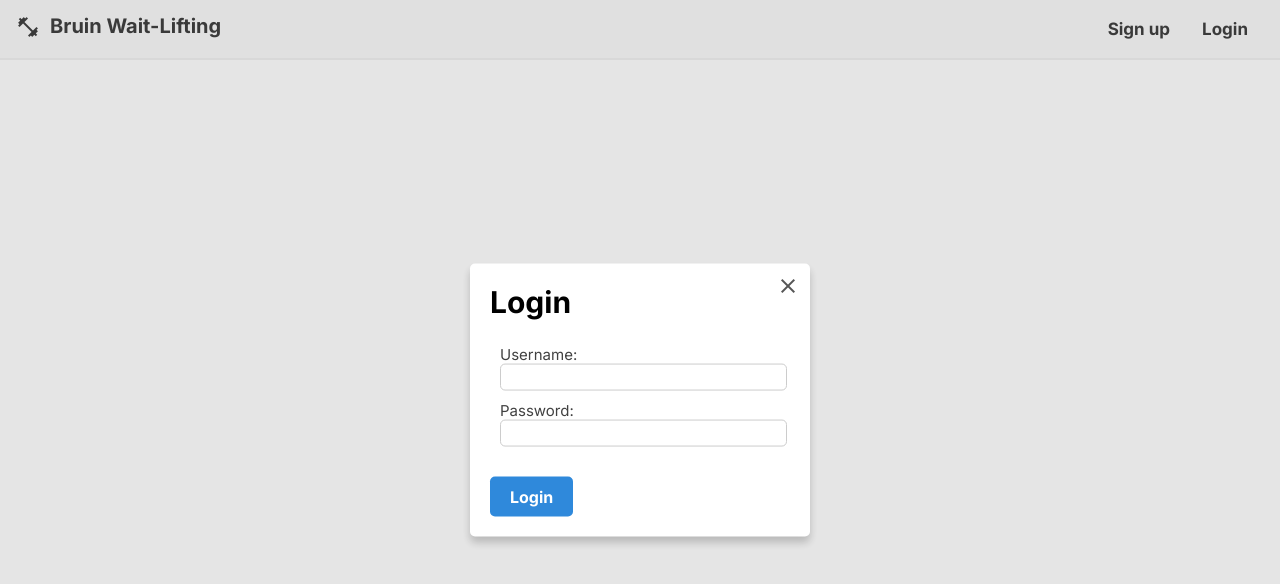
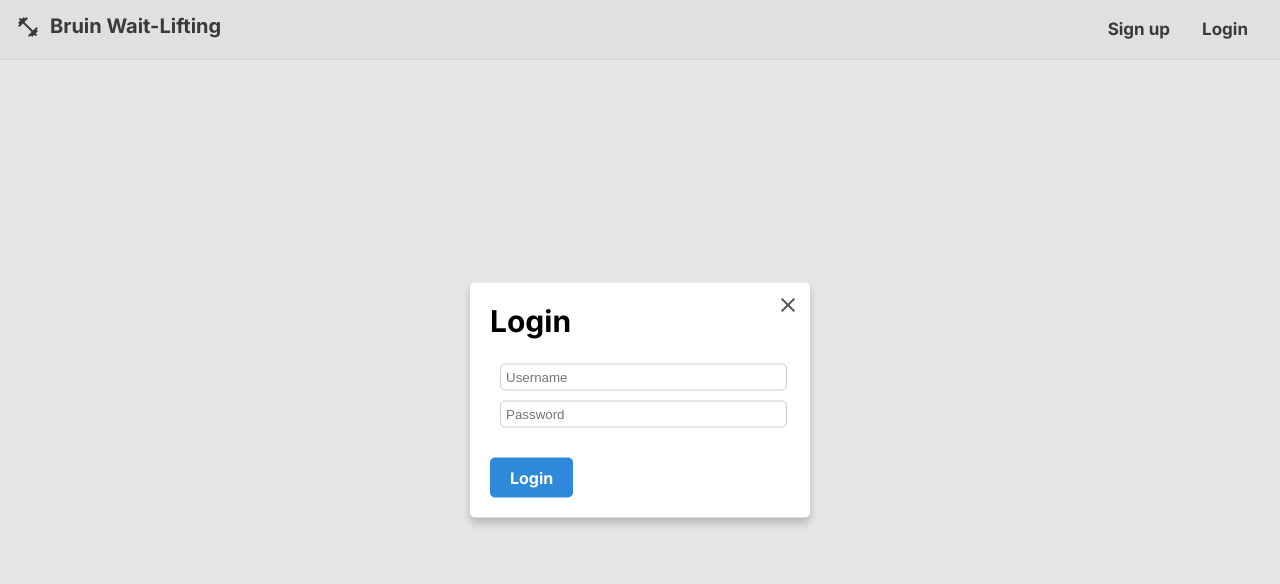
Before and after one commit to kwong05/f24cs35l, a React (Create React App) app: page / in a window 1280 px wide. Both pictures are taken after a click on the element "Login". Shown: the top 584 px of the page. Built offline with nearby package versions, Linux system fonts and the light colour scheme.

Commit message:
Added error messaging, slightly changed input fields

```diff
--- a/src/App.js
+++ b/src/App.js
@@ -3,12 +3,13 @@ import { BrowserRouter as Router, useParams, Link } from 'react-router-dom';
 import { Routes, Route } from 'react-router-dom';
 
 //handles all machines
-function MachineCards({machines, joinSeen, toggleJoinPopup, currentPopupId})
+function MachineCards({machines, joinSeen, toggleJoinPopup, currentPopupId, setMessage})
 {
+
   const cards = []
   machines.forEach((machine) => {
     cards.push(
-      <Card key={machine.id} machine={machine} joinSeen={joinSeen} toggleJoinPopup={toggleJoinPopup} currentPopupId={currentPopupId}/>
+      <Card key={machine.id} machine={machine} joinSeen={joinSeen} toggleJoinPopup={toggleJoinPopup} currentPopupId={currentPopupId} machines={machines} setMessage={setMessage}/>
     )
   })
 
@@ -25,14 +26,15 @@ function MachineCards({machines, joinSeen, toggleJoinPopup, currentPopupId})
 
   return (
     <div class="machine-cards">
-      <Card key={machineId} machine={tryToFindMachine} joinSeen={joinSeen} toggleJoinPopup={toggleJoinPopup} currentPopupId={currentPopupId}/>
+      <Card key={machineId} machine={tryToFindMachine} joinSeen={joinSeen} toggleJoinPopup={toggleJoinPopup} currentPopupId={currentPopupId} machines={machines} setMessage={setMessage}/>
     </div>
   )
 }
 
 //one machine card (machine name, join button, list of users waiting)
-function Card({ machine, joinSeen, toggleJoinPopup, currentPopupId})
+function Card({ machine, joinSeen, toggleJoinPopup, currentPopupId, machines, setMessage})
 {
+
   let collapsible_text = machine.waitlist.length + " people waiting..."
   let estimated_time = machine.waitlist.length * 15 + " minutes";
   if(machine.waitlist.length == 0)
@@ -48,7 +50,7 @@ function Card({ machine, joinSeen, toggleJoinPopup, currentPopupId})
             <button type="button" class="join-waitlist-button" onClick={() => toggleJoinPopup(machine.id)} >
               Join Waitlist
             </button>
-            {joinSeen ? <JoinWaitlist toggle={toggleJoinPopup} id={currentPopupId}/> : null}
+            {joinSeen ? <JoinWaitlist toggle={toggleJoinPopup} id={currentPopupId} machines={machines} setMessage={setMessage}/> : null}
         </div>
         <div class="collapsible"> {/* todo: implement collapsible button, right now does nothing */}
           <button type="button" class="collapsible-button">
@@ -106,7 +108,7 @@ function SignUp(props)
       e.preventDefault()
       //handle signup
       if(password !== confirmPassword)
-        console.error("The two passwords do not match. Try again.");
+        props.setMessage("The two passwords do not match. Try again.");
 
       const userData = { username, password, email };
       try {
@@ -122,10 +124,10 @@ function SignUp(props)
         if (response.ok) {
           console.log('Signup successful', data);
         } else {
-          console.error('Error during signup:', data.message);
+          props.setMessage('Error during signup:', data.message);
         }
       } catch (error) {
-        console.error('Network or server error:', error);
+        props.setMessage('Network or server error:', error);
       }
       props.toggle()
   }
@@ -140,20 +142,16 @@ function SignUp(props)
               </button>
               <form onSubmit={handleSignUp}>
                   <label>
-                      Username:
-                      <input type="text" value={username} onChange={e => setUsername(e.target.value)} />
+                      <input type="text" placeholder="Username" value={username} onChange={e => setUsername(e.target.value)} />
                   </label>
                   <label>
-                      Email:
-                      <input type="text" value={email} onChange={e => setEmail(e.target.value)} />
+                      <input type="text" placeholder="Email" value={email} onChange={e => setEmail(e.target.value)} />
                   </label>
                   <label>
-                      Password:
-                      <input type="password" value={password} onChange={e => setPassword(e.target.value)} />
+                      <input type="password" placeholder="Password" value={password} onChange={e => setPassword(e.target.value)} />
                   </label>
                   <label>
-                      Confirm password:
-                      <input type="password" value={confirmPassword} onChange={e => setConfirmPassword(e.target.value)} />
+                      <input type="password" placeholder="Confirm Password" value={confirmPassword} onChange={e => setConfirmPassword(e.target.value)} />
                   </label>
                   <button type="submit">Sign Up</button>
               </form>
@@ -185,10 +183,10 @@ function Login(props) {
         if (response.ok) {
           console.log('Login successful', data);
         } else {
-          console.error('Error during login:', data.message);
+          props.setMessage('Error during login:', data.message);
         }
       } catch (error) {
-        console.error('Network or server error:', error);
+        props.setMessage('Network or server error:', error);
       }
 
       props.toggle()
@@ -203,12 +201,11 @@ function Login(props) {
               </button>
               <form onSubmit={handleLogin}>
                   <label>
-                      Username:
-                      <input type="text" value={username} onChange={e => setUsername(e.target.value)} />
+                      <input type="text" placeholder="Username" value={username} onChange={e => setUsername(e.target.value)} />
+
                   </label>
                   <label>
-                      Password:
-                      <input type="password" value={password} onChange={e => setPassword(e.target.value)} />
+                      <input type="password" placeholder="Password" value={password} onChange={e => setPassword(e.target.value)} />
                   </label>
                   <button type="submit">Login</button>
               </form>
@@ -218,9 +215,13 @@ function Login(props) {
 }
 
 //join waitlist popup
-function JoinWaitlist({toggle, id}) {
-  //number of sets + total estimated time
-  const [numberOfSets, setNumberOfSets] = useState(1)
+function JoinWaitlist({toggle, id, machines, setMessage}) {
+
+  const foundMachine = machines.find(m => m.id === id);
+  let machine_name = "";
+  if(foundMachine) {
+    machine_name = foundMachine.name;
+  }
 
   async function handleJoinWaitlist(e) {
       e.preventDefault();
@@ -229,9 +230,9 @@ function JoinWaitlist({toggle, id}) {
 
       //handle joining waitlist
        try {
-      // Validate user input
+      // Validate user input <- I don't think we need this
         if (!userId || !selectedEquipment) {
-          setMessage('Please provide a valid user ID and equipment name');
+          setMessage("Please provide a valid user ID and equipment name");
           return;
         }
 
@@ -259,58 +260,45 @@ function JoinWaitlist({toggle, id}) {
     toggle()
     }
 
-    const maxNumberOfSets = 5; //arbitrary number for now
-    const setElements = [];
-    for (let i = 1; i < maxNumberOfSets+1; i++)
-    {
-      setElements.push(
-        <option value={i}>{i}</option>
-      )
-    }
-
     return (
       <div className="popup">
           <div className="popup-inner">
-              <h2>Join Waitlist</h2>
+              <h2>Join the Waitlist
+              {foundMachine ? <div> of {machine_name}</div> : null}
+              </h2>
+              <label>When it is your turn on the waitlist, you will have 15 minutes.</label>
               <button className="close-button-top-right" onClick={toggle}>
               <span class="material-symbols-outlined">close</span>
               </button>
               <form onSubmit={handleJoinWaitlist}>
-                  <label>
-                      Number of Sets:
-                      <select value={numberOfSets} onChange={e => setNumberOfSets(parseInt(e.target.value))}>
-                        {setElements}
-                      </select>
-                  </label>
-                  <button type="submit">Join Waitlist</button>
+                  <button type="submit">Join</button>
               </form>
           </div>
       </div>
   )
 }
 
-async function getEquipmentNames() {
-  try {
-    // this gets all equipment objects from the mongo equpiment database
-    const equipmentList = await Equipment.find();
+function Error(props) {
 
-    // get only the name of each equipment
-    const eqipNames = equipmentList.map(equipment => equipment.name);
-
-
-    return eqipNames;
-  } catch (err) {
-    console.error("Error retrieving equipment names:", err);
-    return []; // Return an empty array in case of error
-  }
+  return (
+      <div className="popup">
+          <div className="popup-inner">
+              <h3>{props.message}</h3>
+              <button className="close-button-top-right" onClick={props.toggle}>
+              <span class="material-symbols-outlined">close</span>
+              </button>
+          </div>
+      </div>
+  )
 }
 
 export default function App() {
   const [joinSeen, setJoinSeen] = useState(false)
   const [loginSeen, setLoginSeen] = useState(false)
+  const [errorSeen, setErrorSeen] = useState(false)
   const [signUpSeen, setSignUpSeen] = useState(false)
   const [currentPopupId, setCurrentPopupId] = useState(null)
-  const [selected, setSelected] = useState(null)
+  const [currentErrorMessage, setCurrentErrorMessage] = useState(null)
 
   const toggleJoinPopup = (id) => {
     setCurrentPopupId(id);
@@ -325,6 +313,11 @@ export default function App() {
     setSignUpSeen(!signUpSeen);
   };
 
+  function toggleErrorPopup (message) {
+    setCurrentErrorMessage(message)
+    setErrorSeen(!errorSeen);
+  }
+
   return(
   <div>
     <div class="header">
@@ -335,25 +328,40 @@ export default function App() {
         <div class="topnav-buttons" onClick={toggleLoginPopup}>
           Login
         </div>
-        {loginSeen ? <Login toggle={toggleLoginPopup} /> : null}
+        {loginSeen ? <Login toggle={toggleLoginPopup} setMessage={toggleErrorPopup}/> : null}
         <div class="topnav-buttons" onClick={toggleSignUpPopup}>
           Sign up
         </div>
-        {signUpSeen ? <SignUp toggle={toggleSignUpPopup} /> : null}
+        {signUpSeen ? <SignUp toggle={toggleSignUpPopup} setMessage={toggleErrorPopup}/> : null}
       </div>
+      {errorSeen ? <Error toggle={toggleErrorPopup} message={currentErrorMessage} /> : null}
     </div>
     <Routes>
-        <Route path="/kwong05/f24cs35l/" element={<MachineCards machines = {MACHINES} joinSeen={joinSeen} toggleJoinPopup={toggleJoinPopup} currentPopupId={currentPopupId} />} />
-        <Route path="/kwong05/f24cs35l/:machineId" element={<MachineCards machines = {MACHINES} joinSeen={joinSeen} toggleJoinPopup={toggleJoinPopup} currentPopupId={currentPopupId} />} />
+        <Route path="/kwong05/f24cs35l/" element={<MachineCards machines = {MACHINES} joinSeen={joinSeen} toggleJoinPopup={toggleJoinPopup} currentPopupId={currentPopupId} setMessage={toggleErrorPopup}/>} />
+        <Route path="/kwong05/f24cs35l/:machineId" element={<MachineCards machines = {MACHINES} joinSeen={joinSeen} toggleJoinPopup={toggleJoinPopup} currentPopupId={currentPopupId} setMessage={toggleErrorPopup}/>} />
     </Routes>
   </div>
   );
 }
 
+async function getEquipmentNames() {
+  try {
+    // this gets all equipment objects from the mongo equpiment database
+    const equipmentList = await Equipment.find();
+    // get only the name of each equipment
+    const eqipNames = equipmentList.map(equipment => equipment.name);
+
+    return eqipNames;
+  } catch (err) {
+    console.error("Error retrieving equipment names:", err);
+    return []; // Return an empty array in case of error
+  }
+}
+
 //fake data
-const MACHINES = getEquipmentNames();
-  /*[
+const MACHINES = [
   {name: "Treadmill 1", id: "treadmill_1", waitlist: ["username1", "username2", "username3"]},
   {name: "Treadmill 2", id: "treadmill_2", waitlist: []},
   {name: "Smith Machine", id: "smith", waitlist: ["username1", "username2"]},
-]; */
+];
+//const MACHINES = getEquipmentNames();
```
